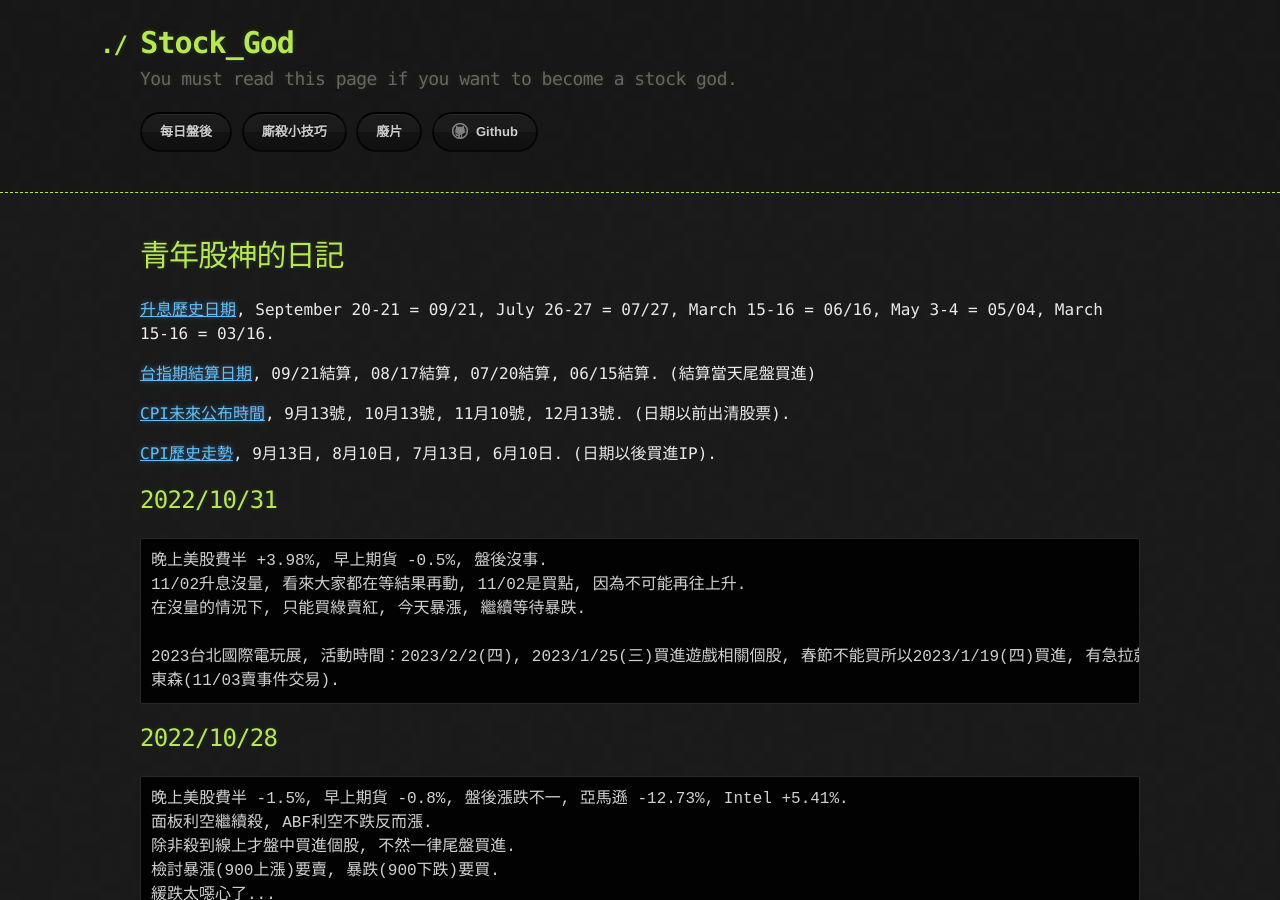
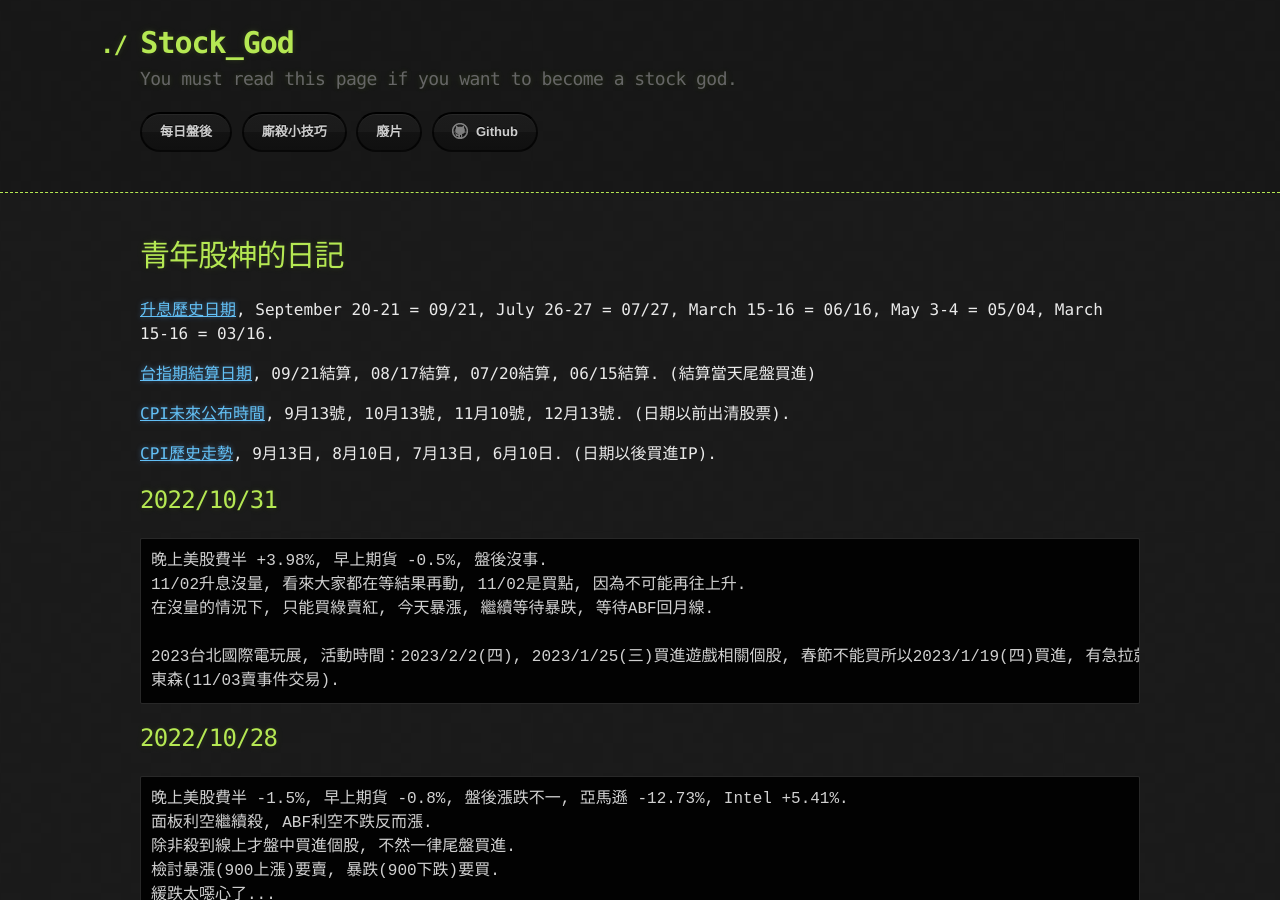
Before and after one commit to lepg5487/Stock_God, a Jekyll site: the page built from index.md, in a window 1280 px wide and 900 px high. Built offline with Jekyll 4.4.1, drawn with Linux system fonts in a browser that asks for light colours; our own code applies the rules of GitHub Pages for plain Markdown files.

Commit message:
Update index.md

````diff
--- a/index.md
+++ b/index.md
@@ -16,7 +16,7 @@ layout: testlayouts
 ```
 晚上美股費半 +3.98%, 早上期貨 -0.5%, 盤後沒事.
 11/02升息沒量, 看來大家都在等結果再動, 11/02是買點, 因為不可能再往上升.
-在沒量的情況下, 只能買綠賣紅, 今天暴漲, 繼續等待暴跌.
+在沒量的情況下, 只能買綠賣紅, 今天暴漲, 繼續等待暴跌, 等待ABF回月線.
 
 2023台北國際電玩展, 活動時間：2023/2/2(四), 2023/1/25(三)買進遊戲相關個股, 春節不能買所以2023/1/19(四)買進, 有急拉就賣出.
 東森(11/03賣事件交易).
````
